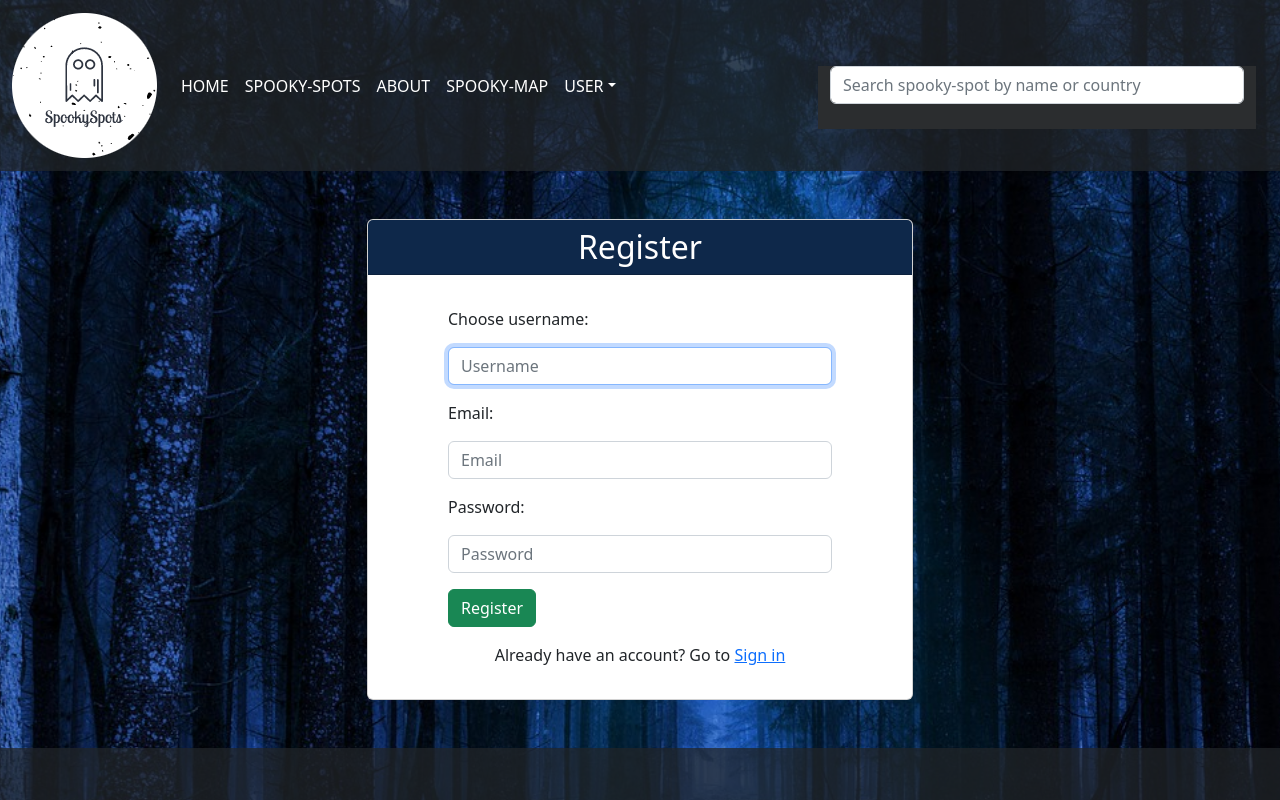
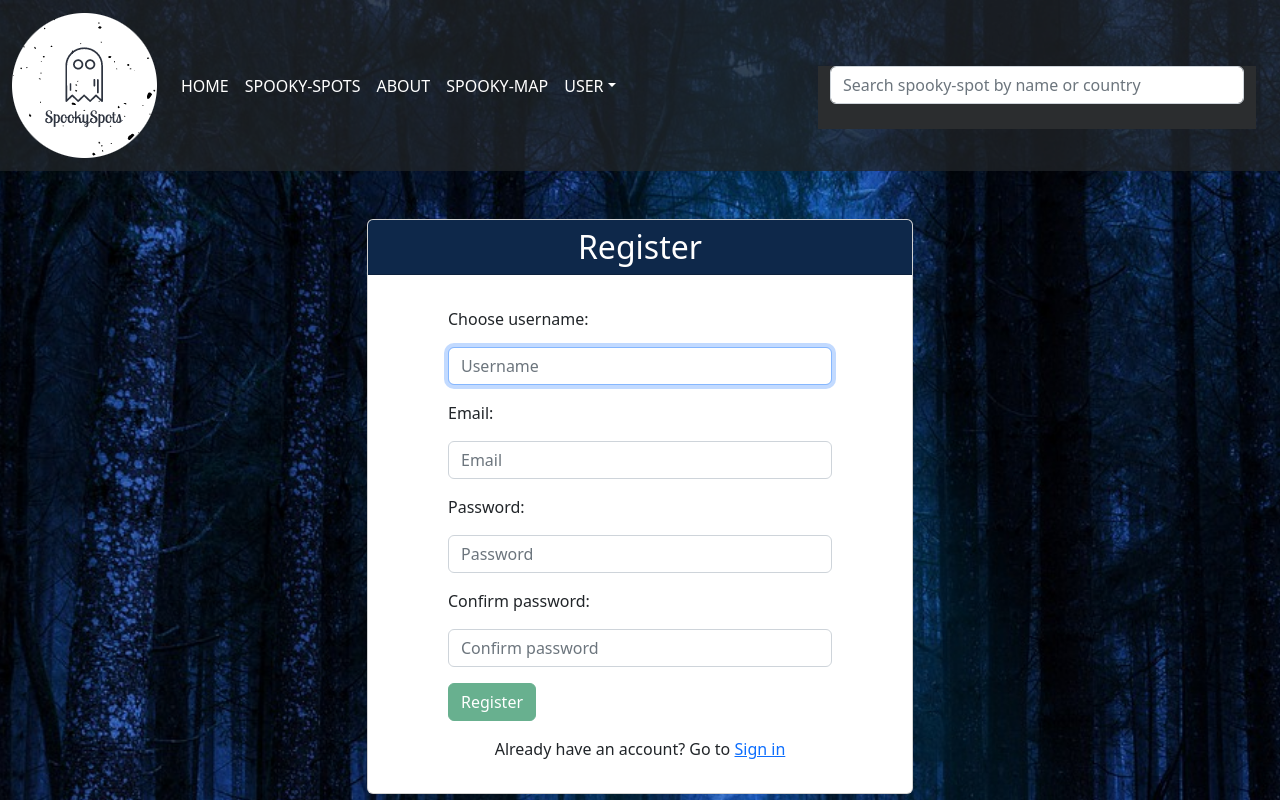
Before and after one commit to louisehedman/spooky-spots-fe, a React (Create React App) app: page /register in a window 1280 px wide. Shown: the top 800 px of the page. Built offline with nearby package versions, Linux system fonts and the light colour scheme; no server answers.

Commit message:
update navigate after registration and add password confirmation field

```diff
--- a/src/components/pages/login/RegisterForm.tsx
+++ b/src/components/pages/login/RegisterForm.tsx
@@ -19,6 +19,11 @@ const RegisterForm: React.FC = () => {
     password: "",
   });
 
+  // Disable submit if password and confirmation do not match
+  const [isDisabled, setIsDisabled] = useState(true);
+
+  let passwordConfirm;
+
   const navigate = useNavigate();
 
   // Sets focus on the username field when component mounts
@@ -31,6 +36,11 @@ const RegisterForm: React.FC = () => {
   // Handles changes in inputs and updates credentials on each keypress
   const handleChange = (e: React.ChangeEvent<HTMLInputElement>) => {
     const value = e.target.value;
+    if (e.target.name === "passwordConfirm") {
+      e.target.value === credentials.password && e.target.value !== ""
+        ? setIsDisabled(false)
+        : setIsDisabled(true);
+    }
     setCredentials({
       ...credentials,
       /* Event targets use the same name as credentials object properties.
@@ -67,7 +77,9 @@ const RegisterForm: React.FC = () => {
       );
       console.log(res);
       setMessage(`Registration successful`);
-      navigate("/login");
+      setTimeout(() => {
+        navigate("/login");
+      }, 2000);
     } catch (err: any) {
       // Errors from mongoose uniqueValidator plugin
       if (err.response.data.includes("User validation failed: email")) {
@@ -147,9 +159,21 @@ const RegisterForm: React.FC = () => {
                       placeholder="Password"
                       required
                     />
+                    <label htmlFor="passwordConfirm">Confirm password: </label>
+                    <input
+                      className="form-control m-auto my-3"
+                      id="passwordConfirm"
+                      type="password"
+                      name="passwordConfirm"
+                      value={passwordConfirm}
+                      onChange={handleChange}
+                      placeholder="Confirm password"
+                      required
+                    />
                     <input
                       className="btn btn-success"
                       type="submit"
+                      disabled={isDisabled}
                       value="Register"
                     />
                   </div>
```
